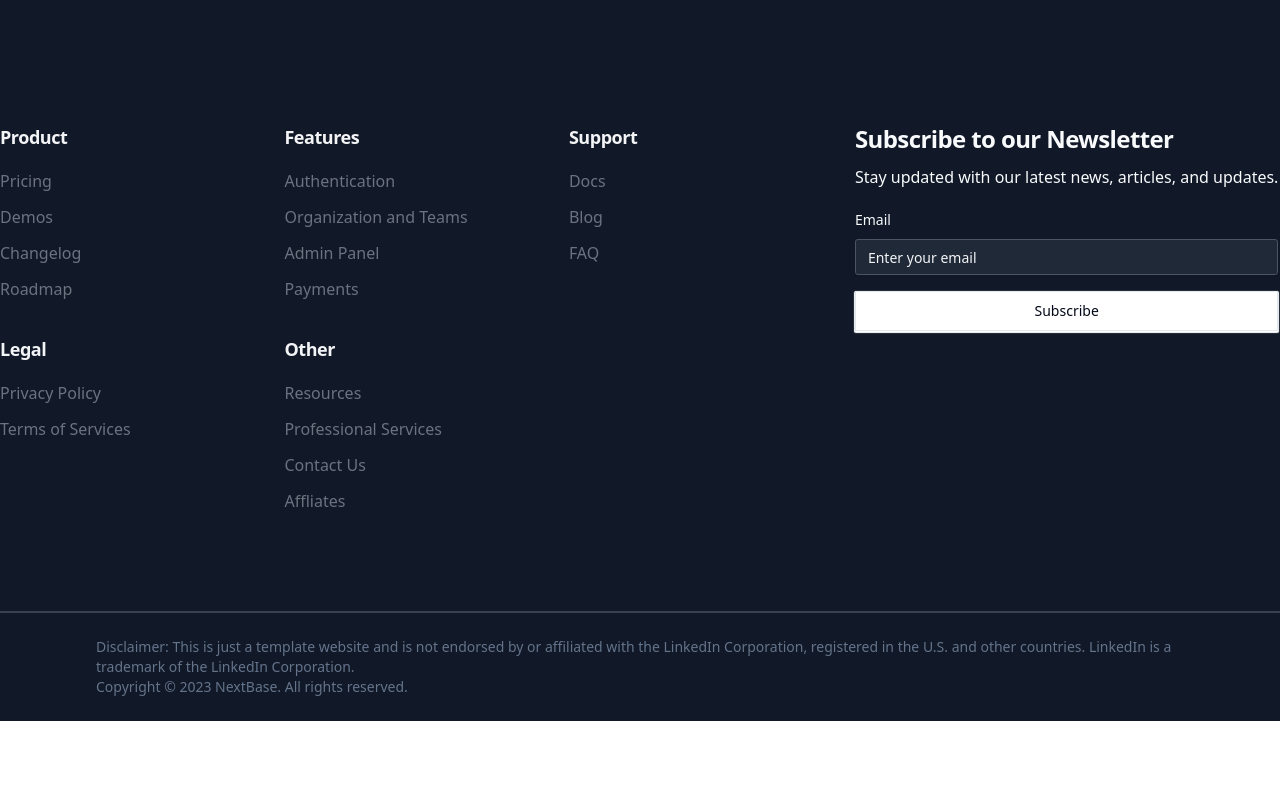
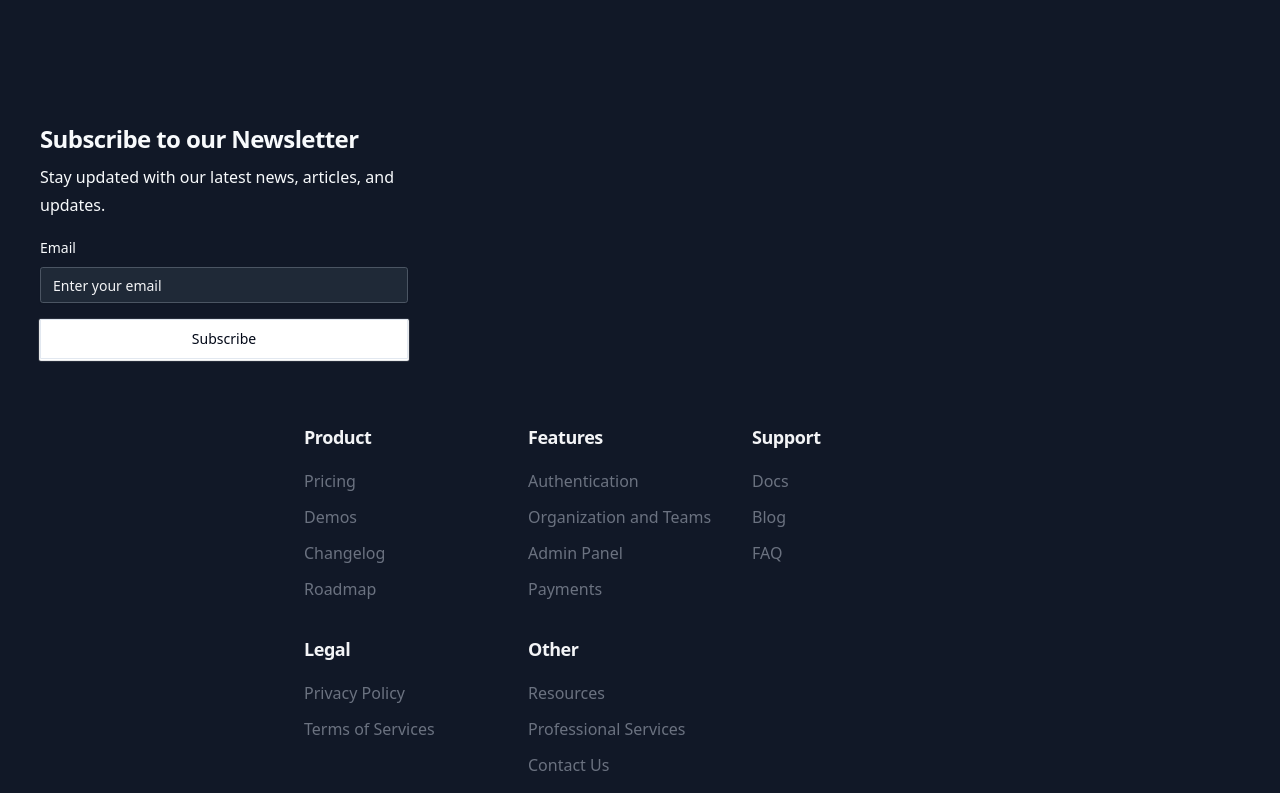
Before and after one commit to feibiss/nxtbase-landing-page, a Next.js app in the folder landing-1/: page / in a window 1280 px wide. Shown: the part 6300-7093 px from the top of the page. Before the commit the page ends 7021 px from the top, so only its background shows below. Built offline with nearby package versions, Linux system fonts and the light colour scheme.

Commit message:
Style : Md responsiveness added

```diff
--- a/landing-1/src/components/containers/footer.tsx
+++ b/landing-1/src/components/containers/footer.tsx
@@ -1,6 +1,5 @@
-import clsx from "clsx";
 import Link from "next/link";
-import { Button, buttonVariants } from "../ui/button";
+import { Button } from "../ui/button";
 import { Typography } from "../ui/typography";
 import { Input } from "../ui/input";
 import { Label } from "../ui/label";
@@ -113,14 +112,14 @@ export default function Footer() {
     },
   ];
   return (
-    <footer className=" bg-gray-900 pt-32 w-screen">
-      <div className="max-w-7xl mx-auto flex justify-between items-start">
-        <div className="grid grid-cols-3 w-2/3">
+    <footer className=" bg-gray-900 lg:pt-32 md:pt-16 max-w-screen">
+      <div className="max-w-7xl md:w-full md:flex-col md:items-start flex justify-between items-start">
+        <div className="grid grid-cols-3 w-2/3 md:w-full md:order-2 md:mt-16  md:mx-auto  md:max-w-2xl">
           {FOOTER_LINKS.map((details) => {
             return <FooterCategory key={details.id} footerDetails={details} />;
           })}
         </div>
-        <div className="mx-auto max-w-md space-y-4">
+        <div className="lg:max-w-md space-y-4 md:px-10">
           <div className="text-start space-y-2">
             <Typography variant={"h4"} className=" text-primary-foreground">
               Subscribe to our Newsletter
@@ -148,7 +147,7 @@ export default function Footer() {
           </form>
         </div>
       </div>
-      <div className="border-t-2 border-gray-700 py-6 px-24 mt-16">
+      <div className="border-t-2 border-gray-700 py-6 lg:px-24 md:px-10 lg:mt-16 md:mt-10">
         <Typography variant={"mutedText"}>
           Disclaimer: This is just a template website and is not endorsed by or
           affiliated with the LinkedIn Corporation, registered in the U.S. and
@@ -168,14 +167,14 @@ const FooterCategory = ({
   footerDetails: FooterCategory;
 }) => {
   return (
-    <div className="flex flex-col mb-8">
+    <div className="flex flex-col mb-8 md:items-baseline">
       <Typography
         variant={"h5"}
         className="text-lg font-bold text-gray-100 mb-4"
       >
         {footerDetails.title}
       </Typography>
-      <ul className="space-y-2 flex flex-col">
+      <ul className="space-y-2 flex flex-col w-fit">
         {footerDetails.links?.map(({ link, title }) => (
           <Link
             key={title}
```
